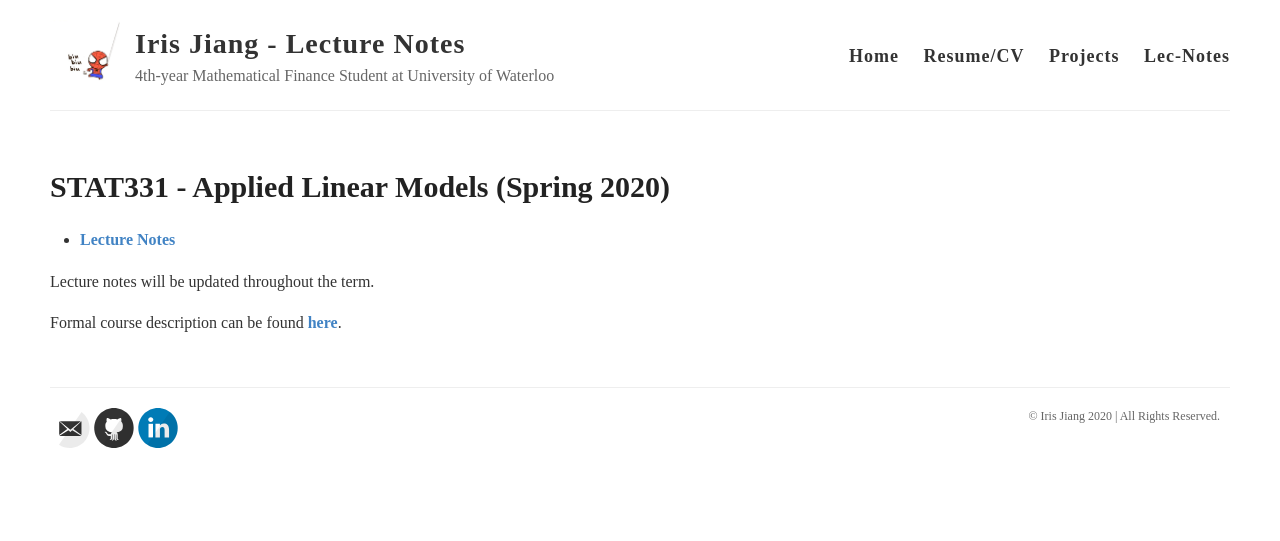
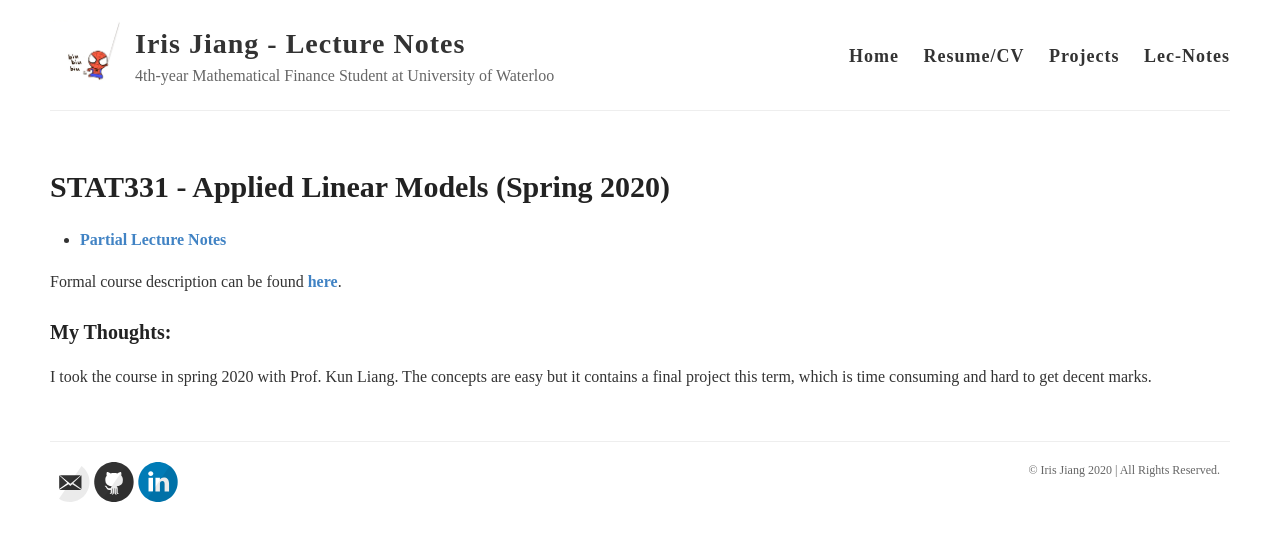
Before and after one commit to my-jiang/my-jiang.github.io, a Jekyll site: the page built from _notes/STAT331.md, in a window 1280 px wide. Shown: the top 541 px of the page. Built offline with Jekyll 4.4.1, drawn with Linux system fonts in a browser that asks for light colours.

Commit message:
Update Sept 8th

```diff
--- a/_notes/STAT331.md
+++ b/_notes/STAT331.md
@@ -5,8 +5,10 @@ title: STAT331 - Applied Linear Models (Spring 2020)
 permalink: /stat331/
 ---
 
-- [Lecture Notes](../notes-pdf/STAT331.pdf)
-
-Lecture notes will be updated throughout the term.
+- [Partial Lecture Notes](../notes-pdf/STAT331.pdf)
 
 Formal course description can be found [here](https://ugradcalendar.uwaterloo.ca/courses/STAT/331).
+
+### My Thoughts:
+
+I took the course in spring 2020 with Prof. Kun Liang. The concepts are easy but it contains a final project this term, which is time consuming and hard to get decent marks.
```
Also changed, not shown: _notes/CO778.md (+3 -3 lines), _notes/PMATH347.md (added, +15 -0 lines), _notes/PMATH351.md (+5 -1 lines), _notes/STAT332.md (+5 -3 lines), _notes/STAT333.md (line endings or trailing spaces).
